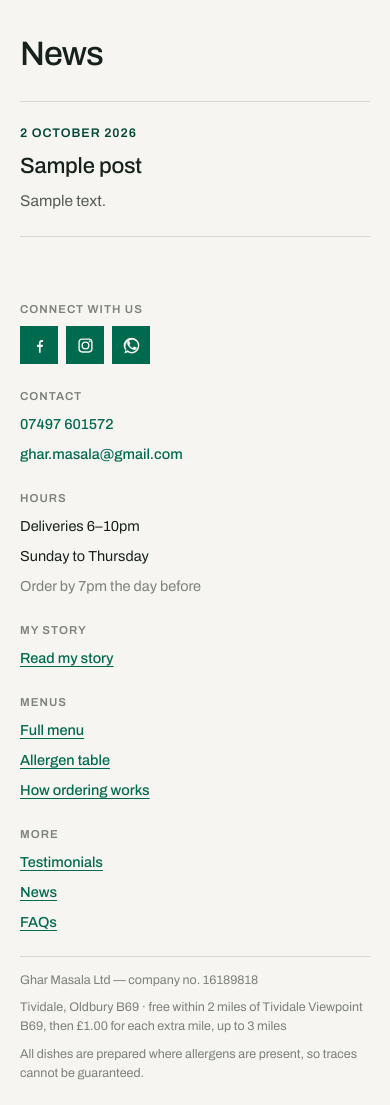
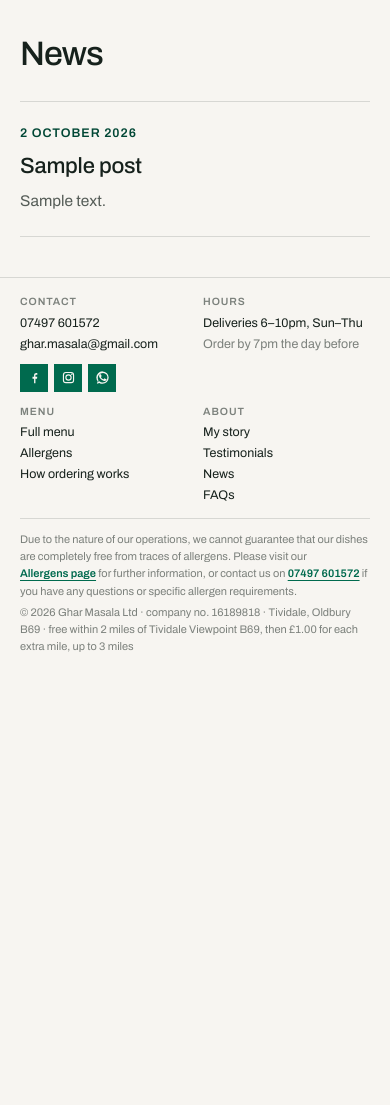
Before and after one commit to Alfahedahmed1234/Ghar-Masala, a WordPress theme: template ghar-masala/index.php in a window 390 px wide. After the commit the page ends 652 px from the top, so only its background shows below. Run offline with PHP 8.4 and a stand-in for WordPress, Linux system fonts and the light colour scheme; the site name, menu and one post (Sample post) are stand-ins, and other content is empty; some libraries are stand-ins or nearby versions.

Commit message:
New allergen note with tap-to-call number; compact footer
- Allergen note under the menu and in the footer now reads 'Due to the
  nature of our operations…' with links to the Allergens page and a
  tel: link to the kitchen number (from Settings > Ghar Masala).
- Footer condensed from six columns to four (Contact + social icons,
  Hours, Menu, About), smaller type and spacing; two columns on phones.
  About 30% shorter on desktop and half the height on mobile.

Co-Authored-By: Claude Opus 5.5 <noreply@anthropic.com>
Claude-Session: https://claude.ai/code/session_01WQg3TD9BK9rRRVRT1LJhsu

```diff
--- a/ghar-masala/front-page.php
+++ b/ghar-masala/front-page.php
@@ -254,8 +254,7 @@ $gm_signed_in = is_user_logged_in();
 	</div>
 
 	<div class="gm-wrap gm-menu__foot">
-		<a class="gm-ulink" href="#allergens">Allergen information</a>
-		<span class="gm-muted">All dishes are prepared where allergens are present, so traces cannot be guaranteed.</span>
+		<p class="gm-allergen-note"><?php echo gm_allergen_note(); // phpcs:ignore WordPress.Security.EscapeOutput -- escaped in gm_allergen_note(). ?></p>
 	</div>
 </section>
 
--- a/ghar-masala/functions.php
+++ b/ghar-masala/functions.php
@@ -7,7 +7,7 @@ if ( ! defined( 'ABSPATH' ) ) {
 	exit;
 }
 
-define( 'GM_VERSION', '1.4.0' );
+define( 'GM_VERSION', '1.5.0' );
 
 /** Cache-busting version: changes whenever the file does. */
 function gm_ver( $file ) {
@@ -152,3 +152,13 @@ add_filter( 'login_redirect', function ( $redirect_to, $requested, $user ) {
 add_filter( 'show_admin_bar', function ( $show ) {
 	return current_user_can( 'edit_posts' ) ? $show : false;
 } );
+
+/** The allergen disclaimer used under the menu and in the footer (HTML). */
+function gm_allergen_note() {
+	return sprintf(
+		'Due to the nature of our operations, we cannot guarantee that our dishes are completely free from traces of allergens. Please visit our <a href="%1$s">Allergens page</a> for further information, or contact us on <a href="%2$s">%3$s</a> if you have any questions or specific allergen requirements.',
+		esc_url( gm_view_url( 'allergens' ) ),
+		esc_attr( 'tel:+' . gm_phone_intl() ),
+		esc_html( gm_setting( 'phone' ) )
+	);
+}
--- a/ghar-masala/style.css
+++ b/ghar-masala/style.css
@@ -3,7 +3,7 @@ Theme Name: Ghar Masala
 Theme URI: https://www.facebook.com/gharmasala
 Author: Ghar Masala Ltd
 Description: Pre-order home-style curry delivery for Tividale & Oldbury — menu, basket, bookable 15-minute delivery slots, checkout (pay on delivery or Stripe card payments), allergen table and customer accounts.
-Version: 1.4.0
+Version: 1.5.0
 Requires at least: 6.0
 Requires PHP: 7.4
 License: GNU General Public License v2 or later
@@ -294,16 +294,24 @@ section[id], div[id] { scroll-margin-top: 88px; }
 
 /* =================================================================== Footer */
 
-.gm-footer { max-width: 1240px; margin: 0 auto; padding: clamp(26px, 3vw, 40px) var(--gutter) 0; }
-.gm-footer__grid { display: grid; grid-template-columns: repeat(auto-fit, minmax(220px, 1fr)); gap: 26px clamp(22px, 3vw, 44px); align-items: start; }
-.gm-footer__list { display: flex; flex-direction: column; align-items: flex-start; gap: 7px; font-size: 14.5px; line-height: 23px; }
-.gm-footer__list a:not(.gm-ulink) { font-weight: 500; text-decoration: none; }
-.gm-social { display: flex; flex-wrap: wrap; gap: 8px; }
-.gm-social a { display: inline-flex; align-items: center; justify-content: center; width: 38px; height: 38px; background: var(--color-accent); color: var(--color-bg); }
+.gm-footer { max-width: 1240px; margin: 0 auto; padding: 22px var(--gutter) 0; border-top: 1px solid var(--color-divider); font-size: 13px; line-height: 1.5; }
+.gm-footer__grid { display: grid; grid-template-columns: repeat(4, minmax(0, 1fr)); gap: 18px clamp(16px, 3vw, 40px); align-items: start; }
+.gm-footer__head { font-size: 10.5px; letter-spacing: 0.09em; text-transform: uppercase; font-weight: 600; margin: 0 0 6px; color: var(--ink-55); }
+.gm-footer__list { display: flex; flex-direction: column; align-items: flex-start; gap: 2px; }
+.gm-footer__list a { color: var(--color-text); text-decoration: none; }
+.gm-footer__list a:hover { color: var(--color-accent); text-decoration: underline; }
+.gm-social { display: flex; flex-wrap: wrap; gap: 6px; margin-top: 10px; }
+.gm-social a { display: inline-flex; align-items: center; justify-content: center; width: 28px; height: 28px; background: var(--color-accent); color: var(--color-bg); }
+.gm-social a svg { width: 15px; height: 15px; }
 .gm-social a:hover { background: var(--color-accent-600); color: var(--color-bg); }
-.gm-footer__legal {
-	border-top: 1px solid var(--color-divider); margin-top: clamp(22px, 2.6vw, 32px); padding: 14px 0 22px;
-	display: flex; flex-wrap: wrap; align-items: center; gap: 8px 20px; font-size: 12.5px; color: var(--ink-55);
+.gm-footer__legal { border-top: 1px solid var(--color-divider); margin-top: 18px; padding: 12px 0 16px; font-size: 11.5px; line-height: 1.55; color: var(--ink-55); }
+.gm-footer__legal p { margin: 0 0 4px; }
+.gm-footer__legal p:last-child { margin-bottom: 0; }
+.gm-allergen-note a { color: var(--color-accent); font-weight: 600; white-space: nowrap; }
+@media (max-width: 700px) {
+	.gm-footer { padding-top: 18px; font-size: 12.5px; }
+	.gm-footer__grid { grid-template-columns: repeat(2, minmax(0, 1fr)); gap: 14px 16px; }
+	.gm-footer__legal { margin-top: 14px; font-size: 11px; }
 }
 
 /* ==================================================================== Story */
@@ -390,7 +398,7 @@ section[id], div[id] { scroll-margin-top: 88px; }
 .gm-dish__price { font-size: 15.5px; font-weight: 500; padding-top: 1px; }
 .gm-dish__qty { min-width: 22px; text-align: right; font-size: 13px; font-weight: 600; color: var(--color-accent); padding-top: 3px; }
 .gm-menu__foot { padding-top: 22px; padding-bottom: 30px; display: flex; flex-wrap: wrap; align-items: center; gap: 8px 20px; font-size: 13px; }
-.gm-menu__foot .gm-ulink { font-size: 13px; }
+.gm-menu__foot .gm-allergen-note { margin: 0; max-width: 90ch; font-size: 13px; line-height: 21px; color: var(--ink-62); }
 
 /* =================================================================== Order */
 
--- a/ghar-masala/template-parts/site-footer.php
+++ b/ghar-masala/template-parts/site-footer.php
@@ -8,7 +8,11 @@ $gm_email = gm_setting( 'email' );
 <footer class="gm-footer" data-gm-footer>
 	<div class="gm-footer__grid">
 		<div>
-			<h5 class="gm-label">Connect with us</h5>
+			<h5 class="gm-footer__head">Contact</h5>
+			<div class="gm-footer__list">
+				<a href="tel:+<?php echo esc_attr( gm_phone_intl() ); ?>"><?php echo esc_html( $gm_phone ); ?></a>
+				<?php if ( $gm_email ) : ?><a href="mailto:<?php echo esc_attr( $gm_email ); ?>"><?php echo esc_html( $gm_email ); ?></a><?php endif; ?>
+			</div>
 			<div class="gm-social">
 				<a href="https://www.facebook.com/gharmasala" target="_blank" rel="noopener" aria-label="Facebook" title="Facebook"><svg viewBox="0 0 24 24" width="19" height="19" fill="currentColor" aria-hidden="true"><path d="M13.5 21v-7.2h2.5l.4-2.9h-2.9V9.05c0-.84.24-1.42 1.45-1.42h1.55V5.04C16.68 5 15.9 4.94 15 4.94c-2.2 0-3.7 1.34-3.7 3.8v2.16H8.8v2.9h2.5V21h2.2z"/></svg></a>
 				<a href="https://www.instagram.com/gharmasala" target="_blank" rel="noopener" aria-label="Instagram" title="Instagram"><svg viewBox="0 0 24 24" width="19" height="19" fill="currentColor" aria-hidden="true"><path d="M12 6.9A5.1 5.1 0 1 0 17.1 12 5.1 5.1 0 0 0 12 6.9zm0 8.42A3.32 3.32 0 1 1 15.32 12 3.32 3.32 0 0 1 12 15.32zM17.3 5.55a1.19 1.19 0 1 0 1.19 1.19 1.19 1.19 0 0 0-1.19-1.19zM16.2 3H7.8A4.8 4.8 0 0 0 3 7.8v8.4A4.8 4.8 0 0 0 7.8 21h8.4a4.8 4.8 0 0 0 4.8-4.8V7.8A4.8 4.8 0 0 0 16.2 3zm3 13.2a3 3 0 0 1-3 3H7.8a3 3 0 0 1-3-3V7.8a3 3 0 0 1 3-3h8.4a3 3 0 0 1 3 3z"/></svg></a>
@@ -16,47 +20,33 @@ $gm_email = gm_setting( 'email' );
 			</div>
 		</div>
 		<div>
-			<h5 class="gm-label">Contact</h5>
+			<h5 class="gm-footer__head">Hours</h5>
 			<div class="gm-footer__list">
-				<a href="tel:+<?php echo esc_attr( gm_phone_intl() ); ?>"><?php echo esc_html( $gm_phone ); ?></a>
-				<?php if ( $gm_email ) : ?><a href="mailto:<?php echo esc_attr( $gm_email ); ?>"><?php echo esc_html( $gm_email ); ?></a><?php endif; ?>
-			</div>
-		</div>
-		<div>
-			<h5 class="gm-label">Hours</h5>
-			<div class="gm-footer__list">
-				<span>Deliveries 6–10pm</span>
-				<span>Sunday to Thursday</span>
+				<span>Deliveries 6–10pm, Sun–Thu</span>
 				<span class="gm-muted">Order by 7pm the day before</span>
 			</div>
 		</div>
 		<div>
-			<h5 class="gm-label">My story</h5>
+			<h5 class="gm-footer__head">Menu</h5>
 			<div class="gm-footer__list">
-				<a class="gm-ulink" href="<?php echo esc_url( gm_view_url( 'story' ) ); ?>">Read my story</a>
+				<a href="<?php echo esc_url( gm_view_url( 'menu' ) ); ?>">Full menu</a>
+				<a href="<?php echo esc_url( gm_view_url( 'allergens' ) ); ?>">Allergens</a>
+				<a href="<?php echo esc_url( gm_view_url( 'how' ) ); ?>">How ordering works</a>
 			</div>
 		</div>
 		<div>
-			<h5 class="gm-label">Menus</h5>
+			<h5 class="gm-footer__head">About</h5>
 			<div class="gm-footer__list">
-				<a class="gm-ulink" href="<?php echo esc_url( gm_view_url( 'menu' ) ); ?>">Full menu</a>
-				<a class="gm-ulink" href="<?php echo esc_url( gm_view_url( 'allergens' ) ); ?>">Allergen table</a>
-				<a class="gm-ulink" href="<?php echo esc_url( gm_view_url( 'how' ) ); ?>">How ordering works</a>
-			</div>
-		</div>
-		<div>
-			<h5 class="gm-label">More</h5>
-			<div class="gm-footer__list">
-				<a class="gm-ulink" href="<?php echo esc_url( gm_view_url( 'testimonials' ) ); ?>">Testimonials</a>
-				<a class="gm-ulink" href="<?php echo esc_url( gm_view_url( 'news' ) ); ?>">News</a>
-				<a class="gm-ulink" href="<?php echo esc_url( gm_view_url( 'faq' ) ); ?>">FAQs</a>
-				<?php if ( get_privacy_policy_url() ) : ?><a class="gm-ulink" href="<?php echo esc_url( get_privacy_policy_url() ); ?>">Privacy policy</a><?php endif; ?>
+				<a href="<?php echo esc_url( gm_view_url( 'story' ) ); ?>">My story</a>
+				<a href="<?php echo esc_url( gm_view_url( 'testimonials' ) ); ?>">Testimonials</a>
+				<a href="<?php echo esc_url( gm_view_url( 'news' ) ); ?>">News</a>
+				<a href="<?php echo esc_url( gm_view_url( 'faq' ) ); ?>">FAQs</a>
+				<?php if ( get_privacy_policy_url() ) : ?><a href="<?php echo esc_url( get_privacy_policy_url() ); ?>">Privacy policy</a><?php endif; ?>
 			</div>
 		</div>
 	</div>
 	<div class="gm-footer__legal">
-		<span>Ghar Masala Ltd — company no. 16189818</span>
-		<span>Tividale, Oldbury B69 · <?php echo esc_html( lcfirst( rtrim( gm_delivery_summary(), '.' ) ) ); ?></span>
-		<span>All dishes are prepared where allergens are present, so traces cannot be guaranteed.</span>
+		<p class="gm-allergen-note"><?php echo gm_allergen_note(); // phpcs:ignore WordPress.Security.EscapeOutput -- escaped in gm_allergen_note(). ?></p>
+		<p>© <?php echo esc_html( gmdate( 'Y' ) ); ?> Ghar Masala Ltd · company no. 16189818 · Tividale, Oldbury B69 · <?php echo esc_html( lcfirst( rtrim( gm_delivery_summary(), '.' ) ) ); ?></p>
 	</div>
 </footer>
```
Also changed, not shown: 1 other file.
